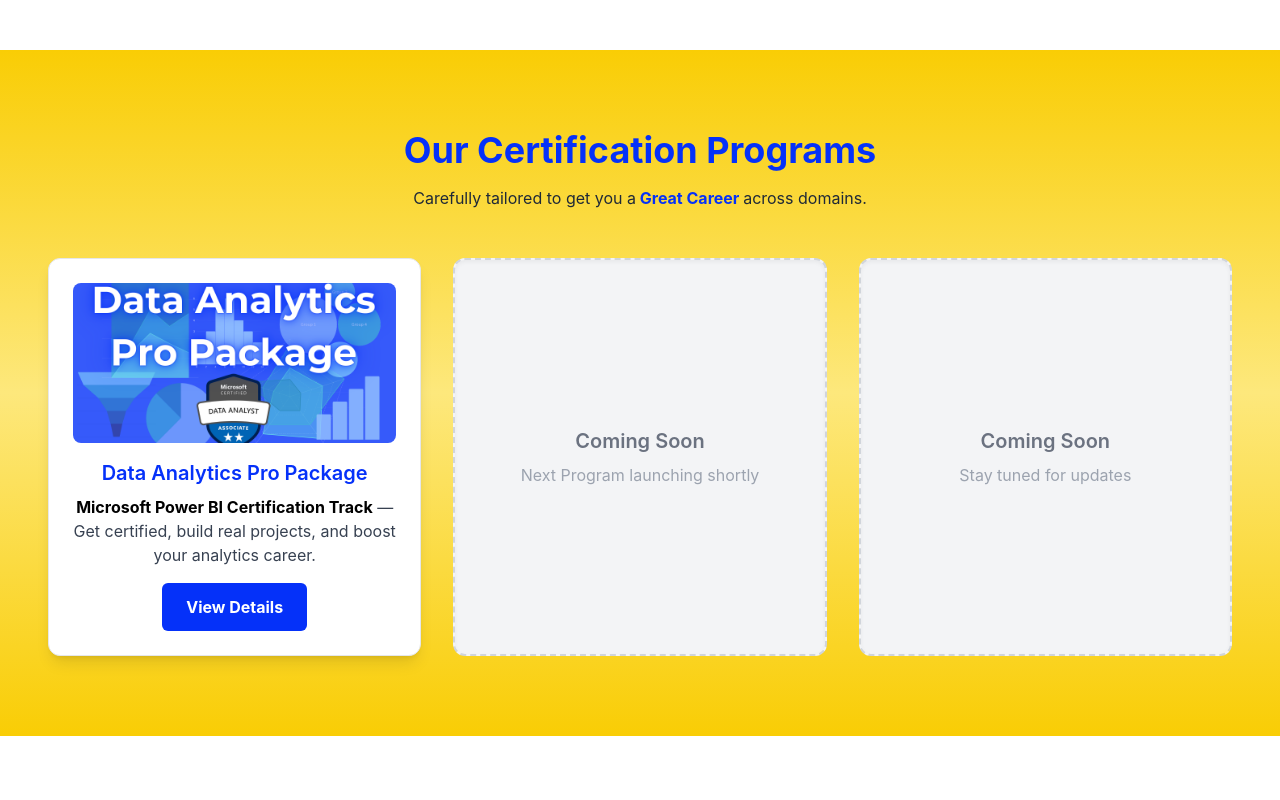
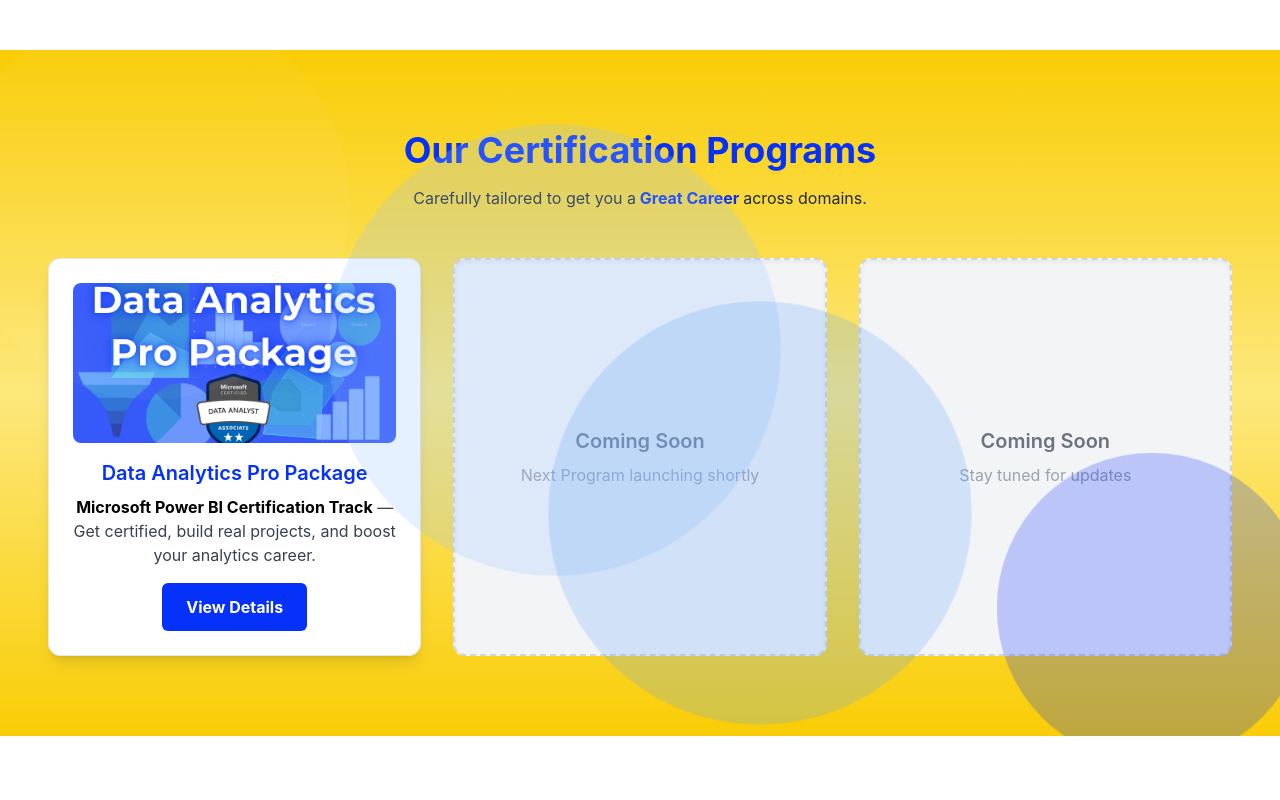
Before and after one commit to sanjeev699/certifa_rebel, a React (Create React App) app: page / in a window 1280 px wide. Shown: the part 3060-3860 px from the top of the page. Built offline with nearby package versions, Linux system fonts and the light colour scheme.

Commit message:
Update ProgramSection.jsx

```diff
--- a/src/components/ProgramSection.jsx
+++ b/src/components/ProgramSection.jsx
@@ -5,11 +5,19 @@ const ProgramSection = () => {
   return (
     <section
       id="programs"
-      className="py-20"
-      style={{
-        background: "linear-gradient(0deg, #f9cd05 0%, #fde87c 50%, #f9cd05 100%)",
-      }}
-    >
+     className="relative py-20 overflow-hidden"
+  style={{
+    background: "linear-gradient(0deg, #f9cd05 0%, #fde87c 50%, #f9cd05 100%)",
+  }}
+>
+       {/* Floating/Abstract Shapes */}
+     {/* Animated Background Blobs */}
+{/* Diagonal Floating Animated Blobs */}
+<div className="absolute top-10 left-10 w-32 h-32 md:w-56 md:h-56 bg-white opacity-15 rounded-full -rotate-12 animate-ping-slow"></div>
+<div className="absolute top-1/4 left-1/3 w-40 h-40 md:w-64 md:h-64 bg-blue-300 opacity-18 rounded-full rotate-8 animate-ping-slow"></div>
+<div className="absolute top-1/2 left-1/2 w-36 h-36 md:w-60 md:h-60 bg-blue-400 opacity-12 rounded-full -rotate-6 animate-ping-slow"></div>
+<div className="absolute bottom-10 right-10 w-28 h-28 md:w-44 md:h-44 bg-brandBlue opacity-22 rounded-full rotate-20 animate-ping-slow"></div>
+
       <div className="max-w-7xl mx-auto px-6 md:px-12 text-center">
         <h2 className="text-3xl md:text-4xl font-bold mb-4 text-brandBlue">
           Our Certification Programs
```
